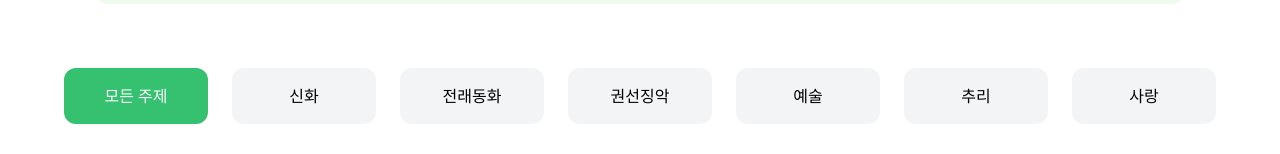
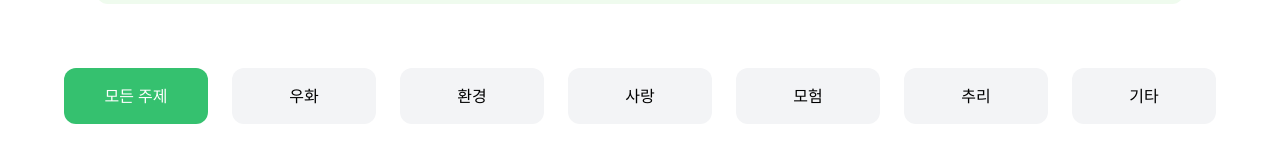
Before and after one commit to dddp014/dream-twist-fe, a Next.js app: page / in a window 1280 px wide. Shown: the part 472-626 px from the top of the page. Built offline with nearby package versions, Linux system fonts and the light colour scheme; what @xpd/tailwind-3dtransforms would draw is missing.

Commit message:
🚑 Fix: 태그 라벨 수정

```diff
--- a/src/components/main/TagList.tsx
+++ b/src/components/main/TagList.tsx
@@ -15,12 +15,12 @@ import Tag from '../common/Tag';
 
 const tags: string[] = [
     '모든 주제',
-    '신화',
-    '전래동화',
-    '권선징악',
-    '예술',
+    '우화',
+    '환경',
+    '사랑',
+    '모험',
     '추리',
-    '사랑'
+    '기타'
 ];
 
 export default function TagList() {
```
